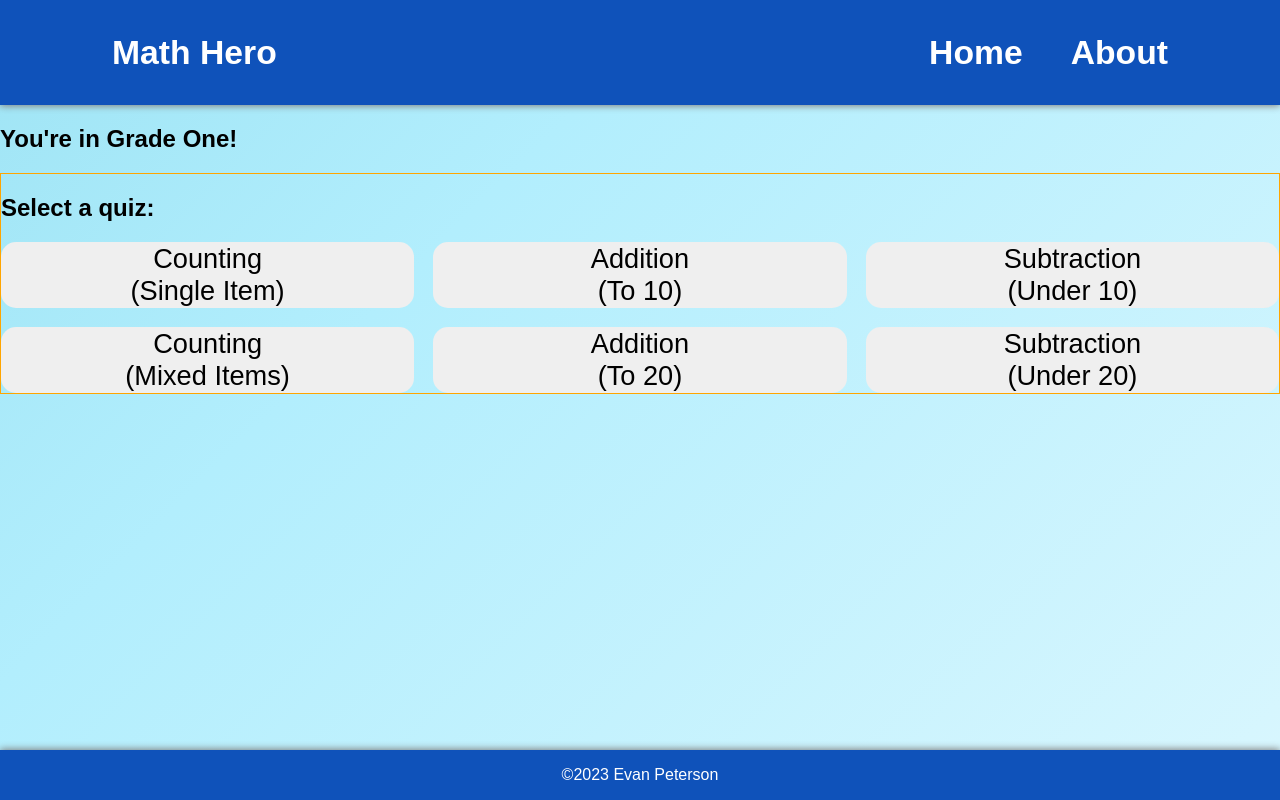
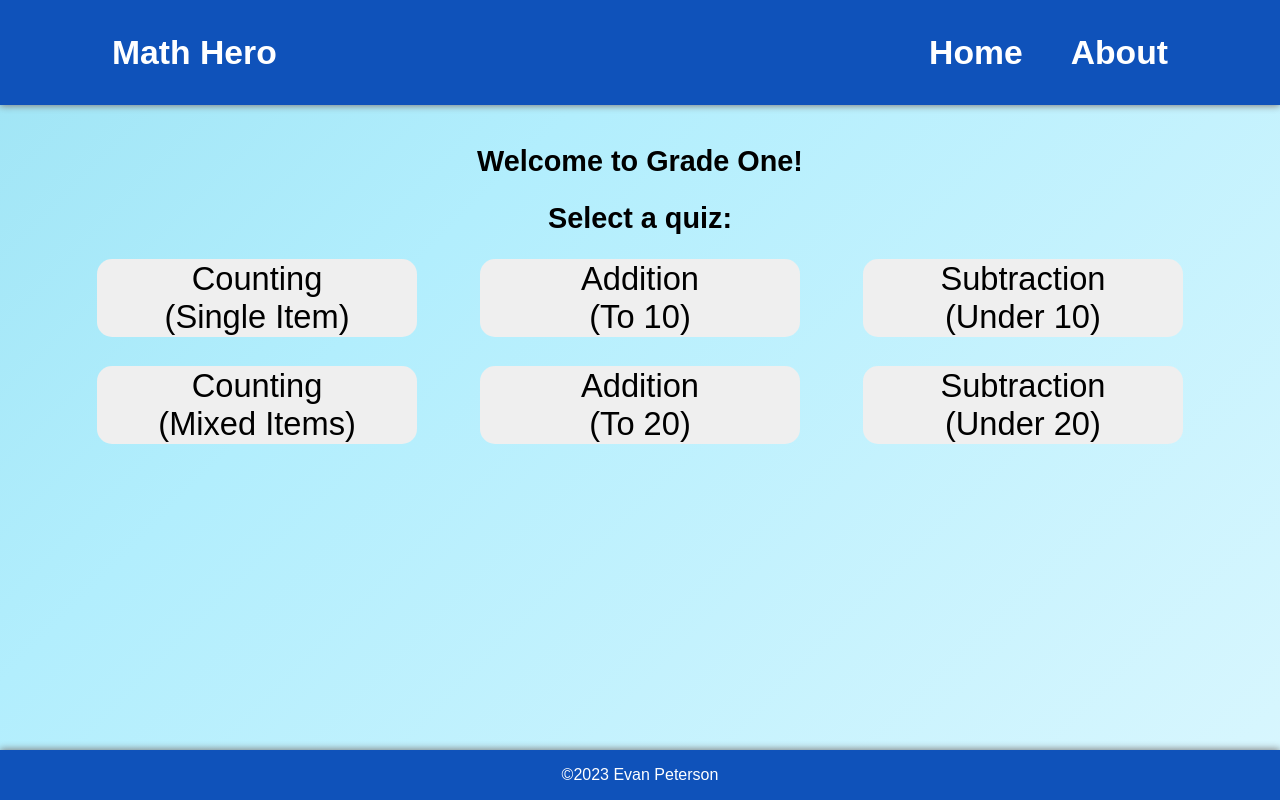
Before and after one commit to evan-desu/math-hero, a React (Create React App) app: page /grade1 in a window 1280 px wide. Built offline with nearby package versions, Linux system fonts and the light colour scheme; a web font is replaced by a local one.

Commit message:
feat: adjust layout of Grade One quiz selection page

```diff
--- a/src/GradeOne/GradeOne.css
+++ b/src/GradeOne/GradeOne.css
@@ -1,19 +1,29 @@
 .quiz-select-selection {
-    border: 1px solid orange;
+    /* border: 3px solid orange; */
     display: flex;
     flex-direction: column;
 }
 
+.selection-text {
+    text-align: center;
+    margin-top: 1rem;
+    font-size: 1.2rem;
+}
+
 .quiz-button-container {
+    /* border: 2px solid red; */
     display: grid;
     grid-template-columns: repeat(3, 1fr);
-    gap: 1.2rem;
+    gap: 1.8rem;
+    justify-items: center;
+    padding: 0 5rem;
 }
 
 button {
     font-family: 'Andika', sans-serif;
     font-size: 1.7em;
     color: black;
+    width: clamp(18rem, 25vw, 28rem);
     border: none;
     border-radius: 15px;
 }
@@ -22,3 +32,13 @@ button:hover {
     cursor: pointer;
     transform: scale(1.1);
 }
+
+@media (max-width: 960px) {
+    .quiz-button-container {
+        display: grid;
+        grid-template-columns: repeat(2, 1fr);
+        /* gap: 1.4rem; */
+        /* padding: 0 3rem; */
+        justify-items: center;
+    }
+}
--- a/src/GradeOne/GradeOne.tsx
+++ b/src/GradeOne/GradeOne.tsx
@@ -9,9 +9,9 @@ const GradeOne = () => {
     }
 
     return (
-        <main>
-            <h2>You're in Grade One!</h2>
-            <section className="quiz-select-selection">
+        <main className="quiz-select-selection">
+            <section className="selection-text">
+                <h2>Welcome to Grade One!</h2>
                 <h2>Select a quiz:</h2>
                 <div className="quiz-button-container">
                     <button onClick={() => handleQuizClick("count-single")} className="quiz-btn">Counting<br></br>(Single Item)</button>
```
